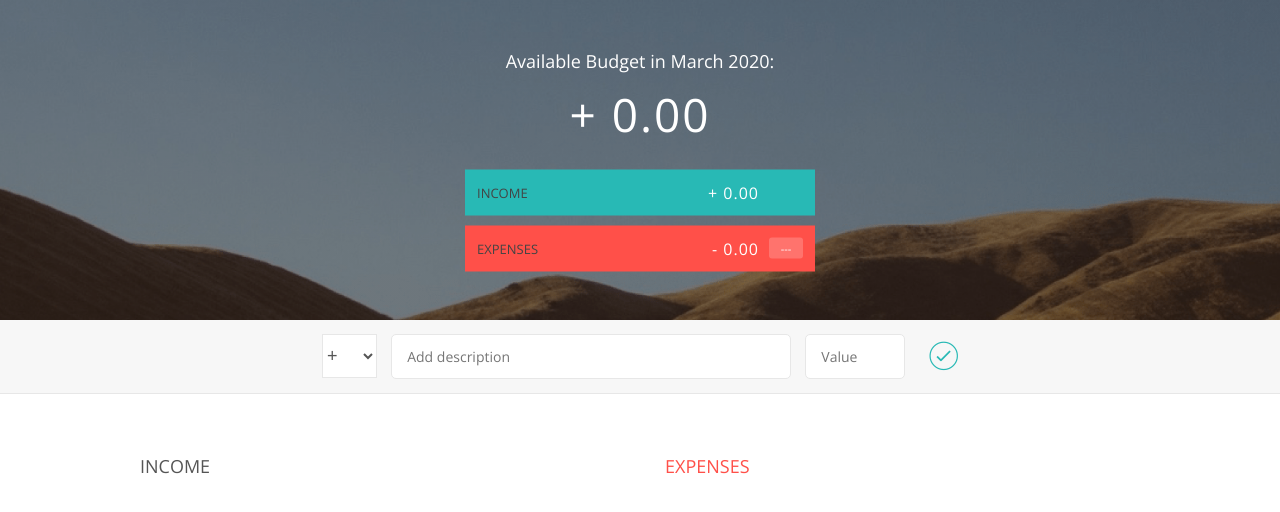
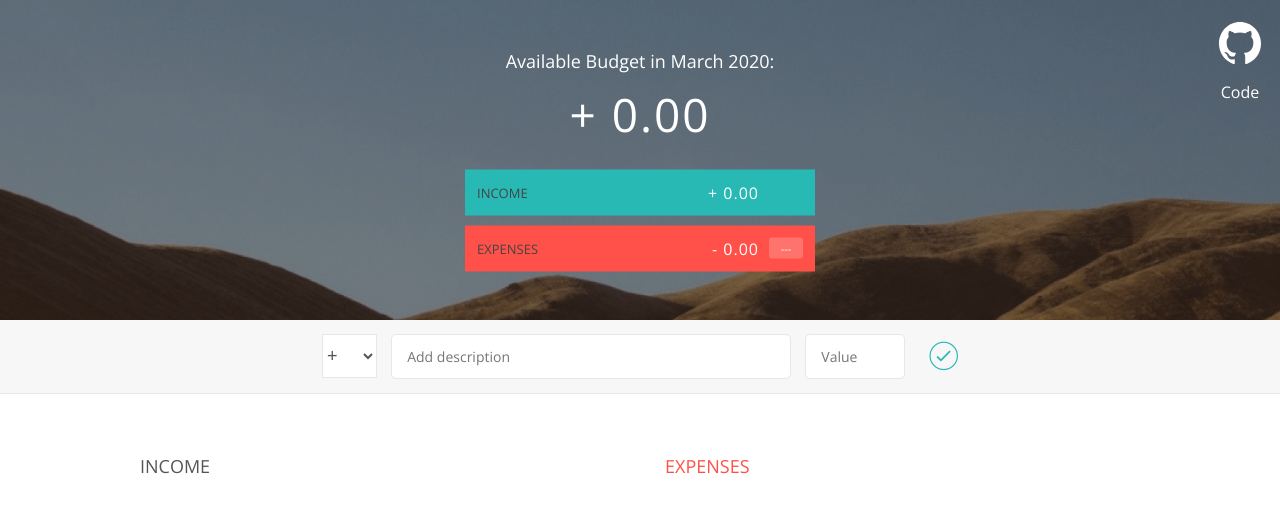
Before and after one commit to Ch-sriram/Budgety, a plain HTML site: page index.html in a window 1280 px wide. Drawn offline with nearby package versions, Linux system fonts and the light colour scheme.

Commit message:
Added GitHub button in the Webapp

```diff
--- a/index.html
+++ b/index.html
@@ -7,10 +7,14 @@
         <link href="https://code.ionicframework.com/ionicons/2.0.1/css/ionicons.min.css" rel="stylesheet" type="text/css">
         <link type="text/css" rel="stylesheet" href="./style/style.css">
         <link rel="icon" href="./img/bitcoin.jpg"/>
+        <script src="https://unpkg.com/ionicons@5.0.0/dist/ionicons.js"></script>
         <title>Budgety - Simple Budget Calculator</title>
     </head>
     <body>
-
+        <a class="github-icon" title="Check the code" href="https://github.com/Ch-sriram/Budgety" target="blank">
+            <ion-icon name="logo-github" title="Check the code" aria-label="Check the code"></ion-icon>
+            <p id="github-text">Code</p>
+        </a>
         <div class="top">
             <div class="budget">
                 <div class="budget__title">
--- a/style/style.css
+++ b/style/style.css
@@ -279,3 +279,34 @@ h2 {
 
 .unpaid .item__percentage { box-shadow: 0 2px 6px 0 rgba(0, 0, 0, 0.1); }
 .unpaid:hover .item__description { font-weight: 900; }
+
+.github-icon {
+    position: fixed;
+    z-index: 99 !important;
+    border: 5rem;
+    cursor: pointer;
+    top: 0;
+    right: 0;
+    padding: 1rem;
+    font-size: 3rem;
+    background: none;
+    border: none;
+    color: #000;
+    text-decoration: none;
+    filter: invert(100%);
+}
+
+.github-icon:active {
+    transform: translateY(2px);
+}
+
+.github-icon:focus { outline: none; }
+
+#github-text {
+    font-size: 1rem;
+    text-align: center;
+    margin: 0;
+    padding: 0;
+    border: none;
+    margin: auto;
+}
```
